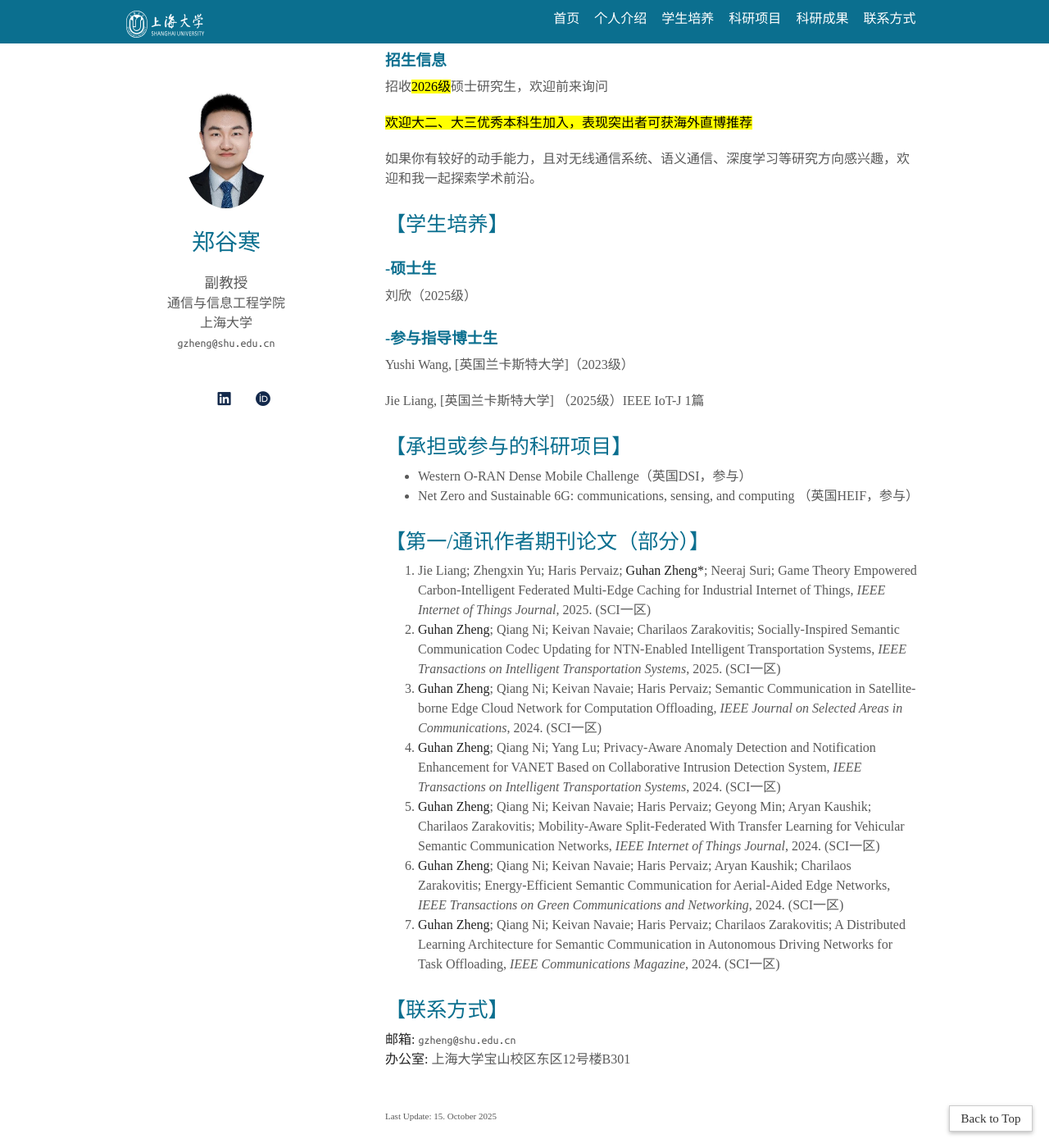
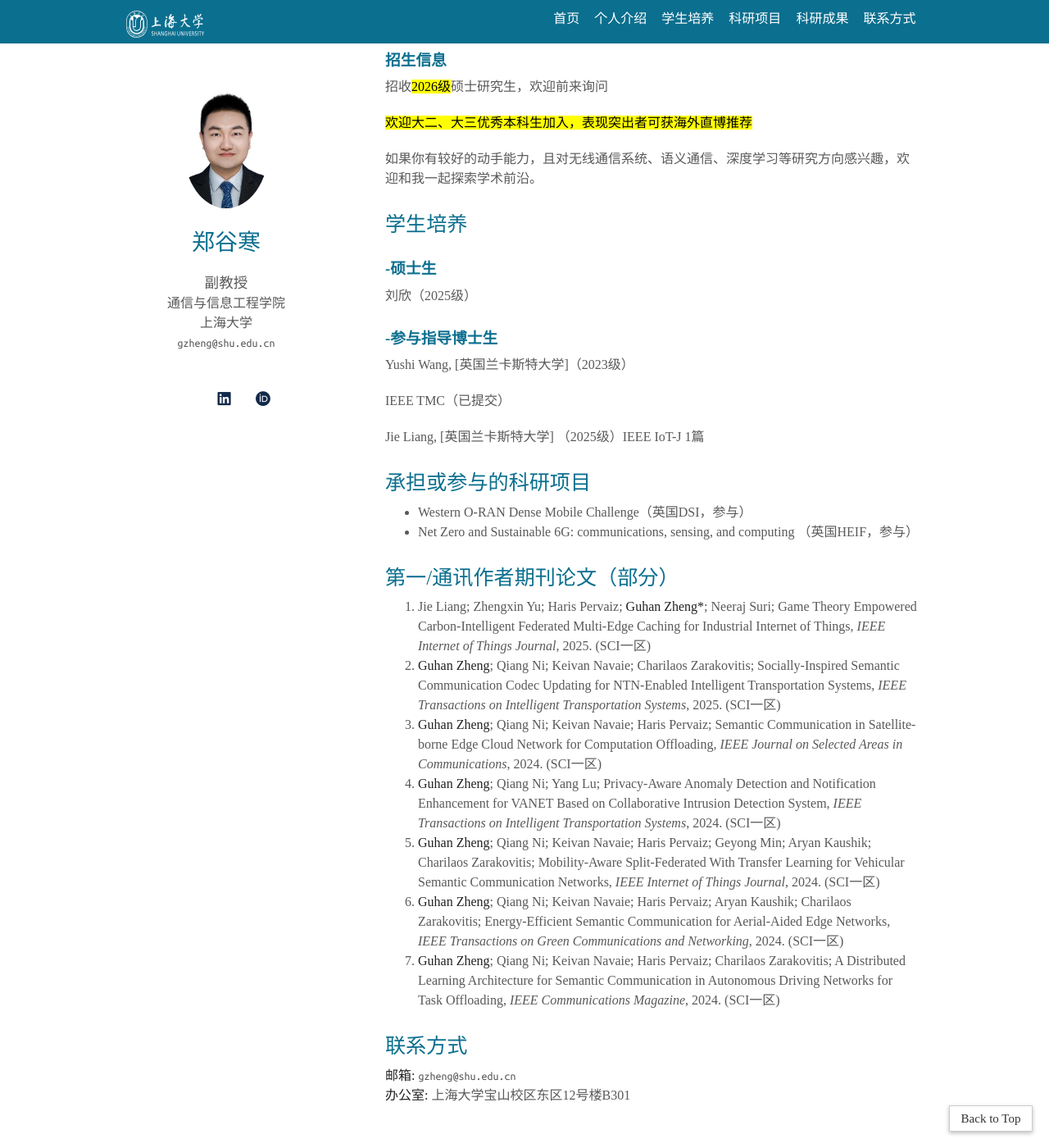
Before and after one commit to Guhan328/Guhan328.github.io, a Jekyll site: the page built from index.md, in a window 1280 px wide and 1400 px high, scrolled down 223 px. Shown: the whole window at 82% size. Built offline with Jekyll 4.4.1, drawn with Linux system fonts in a browser that asks for light colours; a style sheet for code colours, icons or effects is not loaded.

Commit message:
Update index.md

```diff
--- a/index.md
+++ b/index.md
@@ -19,23 +19,23 @@ layout: homepage
 如果你有较好的动手能力，且对无线通信系统、语义通信、深度学习等研究方向感兴趣，欢迎和我一起探索学术前沿。
 
 <h1 id="group"></h1>
-<h2 style="margin: 30px 0px 10px;">【学生培养】</h2>
+<h2 style="margin: 30px 0px 10px;">学生培养</h2>
 
 <h3 style="margin: 30px 0px 10px;">-硕士生</h3>
 刘欣（2025级）
 
 <h3 style="margin: 30px 0px 10px;">-参与指导博士生</h3>
-<p>Yushi Wang, [英国兰卡斯特大学]（2023级）</p>
+<p>Yushi Wang, [英国兰卡斯特大学]（2023级）</p> IEEE TMC（已提交）
 <p>Jie Liang, [英国兰卡斯特大学] （2025级）IEEE IoT-J 1篇</p>
 
 <h1 id="porject"></h1>
-<h2 style="margin: 30px 0px 10px;">【承担或参与的科研项目】</h2>
+<h2 style="margin: 30px 0px 10px;">承担或参与的科研项目</h2>
 - Western O-RAN Dense Mobile Challenge（英国DSI，参与）
 - Net Zero and Sustainable 6G: communications, sensing, and computing （英国HEIF，参与）
 
 
 <h1 id="publication"></h1>
-<h2 style="margin: 30px 0px 10px;">【第一/通讯作者期刊论文（部分）】</h2>
+<h2 style="margin: 30px 0px 10px;">第一/通讯作者期刊论文（部分）</h2>
 <ol style="margin:0 0 5px;">
   <li><a href="https://ieeexplore.ieee.org/abstract/document/11075850"><autocolor>Jie Liang; Zhengxin Yu; Haris Pervaiz; <strong>Guhan Zheng*</strong>; Neeraj Suri; Game Theory Empowered Carbon-Intelligent Federated Multi-Edge Caching for Industrial Internet of Things, <em>IEEE Internet of Things Journal</em>, 2025. (SCI一区)</autocolor></a></li>
   <li><a href="https://ieeexplore.ieee.org/abstract/document/10919123"><autocolor><strong>Guhan Zheng</strong>; Qiang Ni; Keivan Navaie; Charilaos Zarakovitis; Socially-Inspired Semantic Communication Codec Updating for NTN-Enabled Intelligent Transportation Systems, <em>IEEE Transactions on Intelligent Transportation Systems</em>, 2025. (SCI一区)</autocolor></a></li>
@@ -49,7 +49,7 @@ Communication Networks, <em>IEEE Internet of Things Journal</em>, 2024. (SCI一
 
 <h1 id="contact"></h1>
 
-<h2 style="margin: 30px 0px 10px;">【联系方式】</h2>
+<h2 style="margin: 30px 0px 10px;">联系方式</h2>
 <p>
 <strong>邮箱:</strong> <email>   gzheng@shu.edu.cn </email>
 <br />
```
